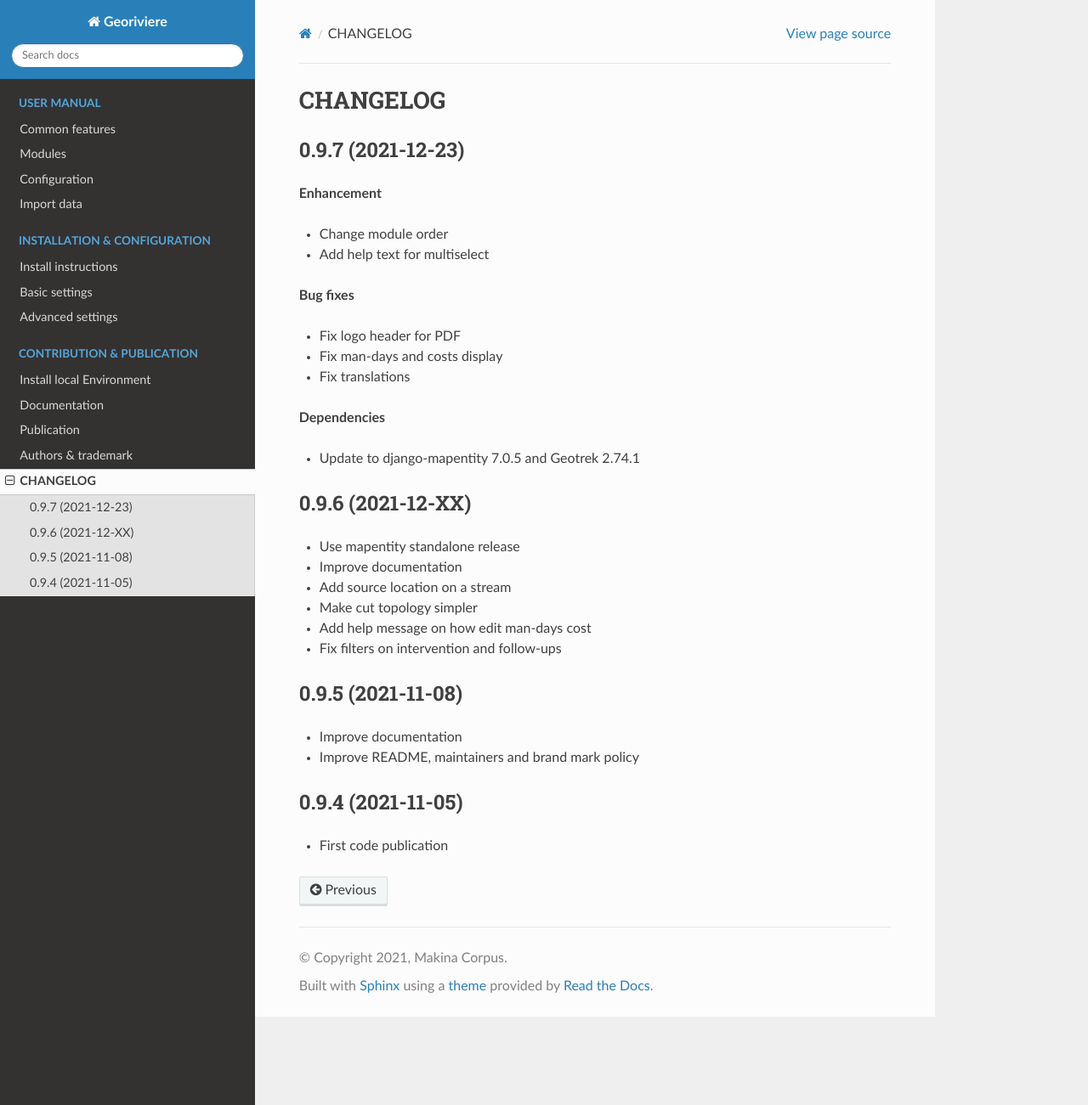
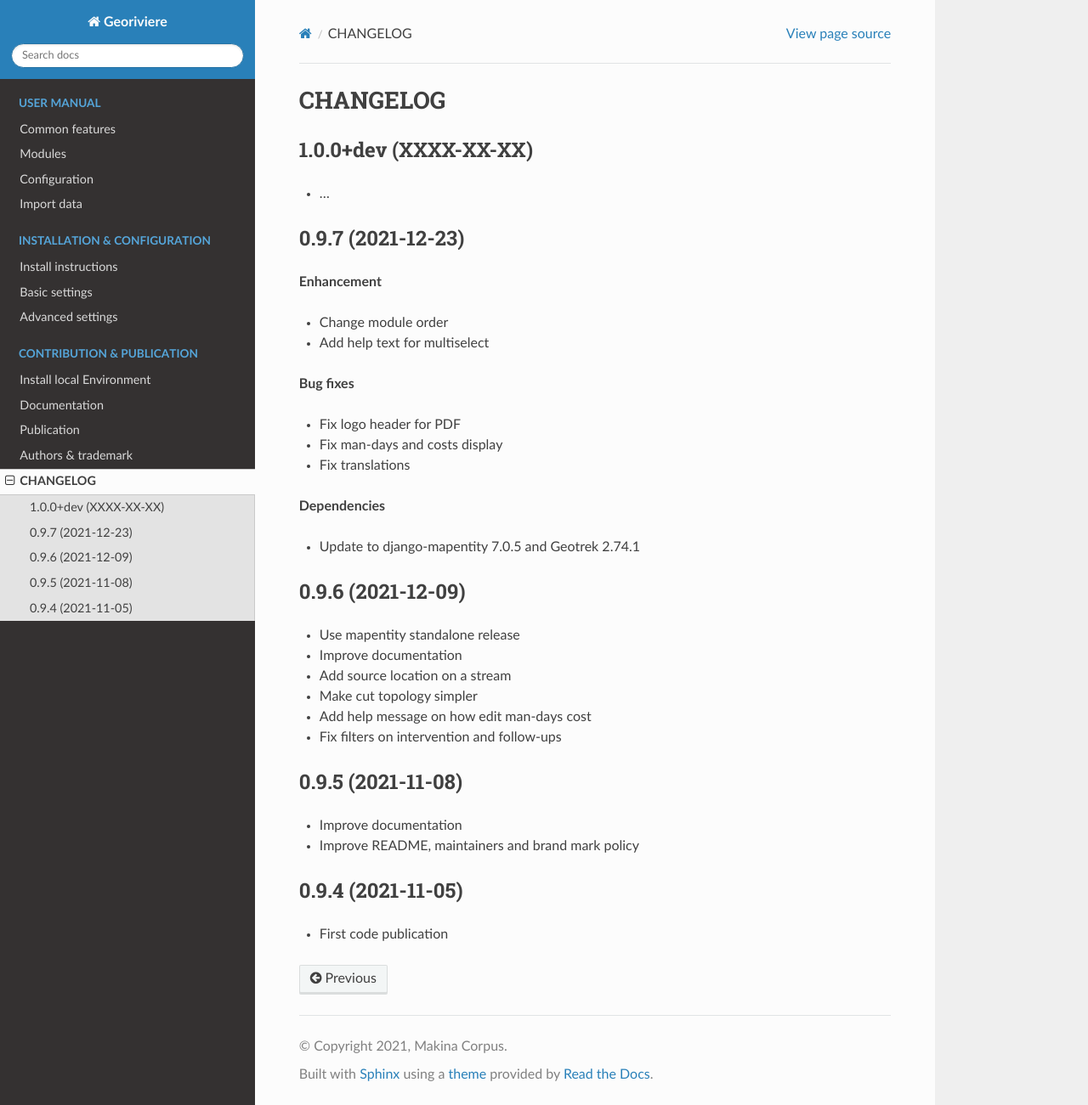
Before and after one commit to Georiviere/Georiviere-admin, a Sphinx documentation site: the page built from docs/changelog.rst, in a window 1280 px wide and 1301 px high. Shown: the whole window at 85% size. Built offline with Sphinx 7.4.7 and the Read the Docs theme 2.0.0, drawn with Linux system fonts in a browser that asks for light colours; the version number could not be read and is left out.

Commit message:
Back to dev

```diff
--- a/docs/changelog.rst
+++ b/docs/changelog.rst
@@ -1,6 +1,12 @@
 =========
 CHANGELOG
 =========
+
+1.0.0+dev    (XXXX-XX-XX)
+-------------------------
+
+* …
+
 
 0.9.7    (2021-12-23)
 -------------------------
@@ -21,7 +27,7 @@ CHANGELOG
 * Update to django-mapentity 7.0.5 and Geotrek 2.74.1
 
 
-0.9.6    (2021-12-XX)
+0.9.6    (2021-12-09)
 -------------------------
 
 * Use mapentity standalone release
```
Also changed, not shown: 1 other file.
